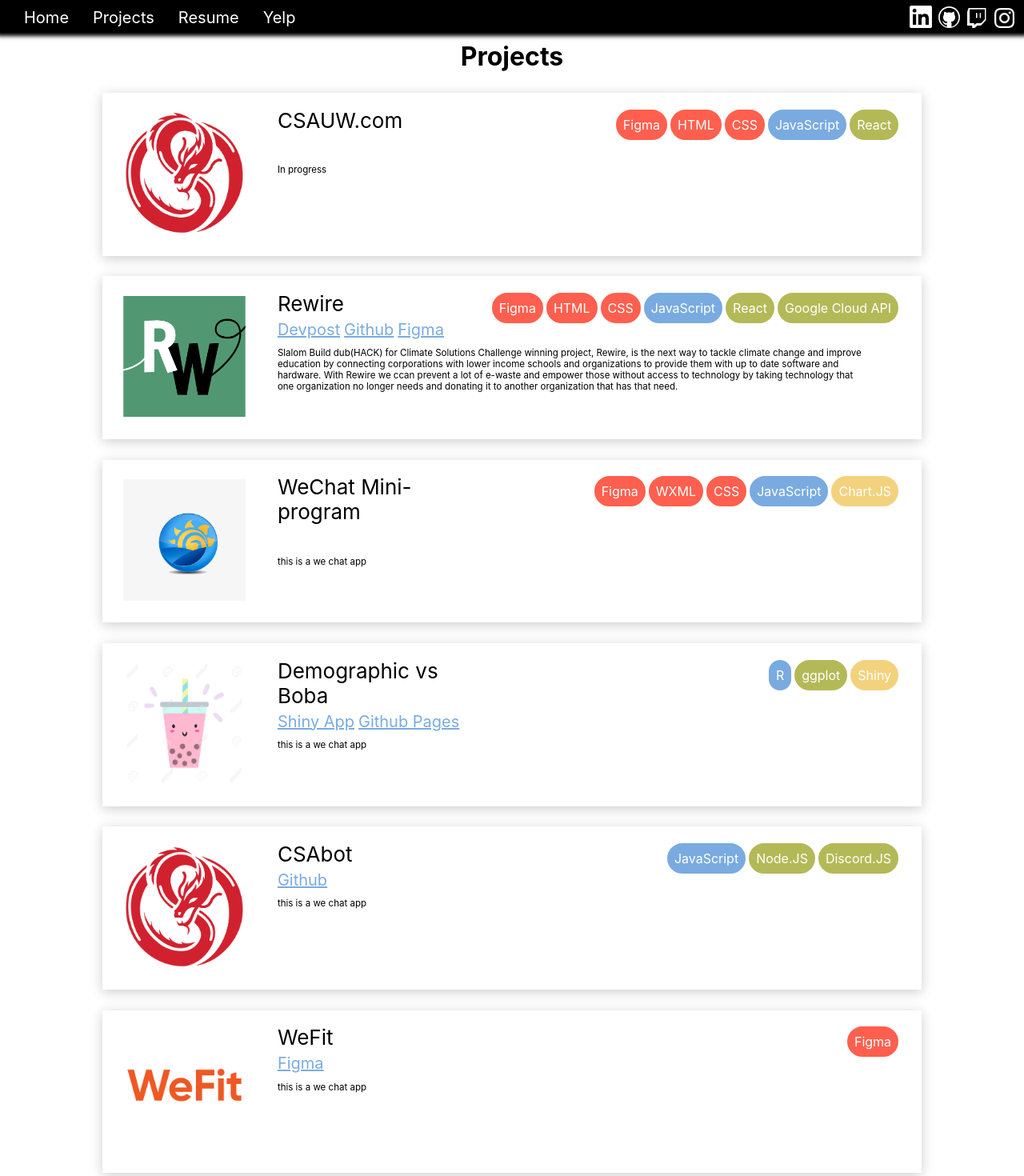
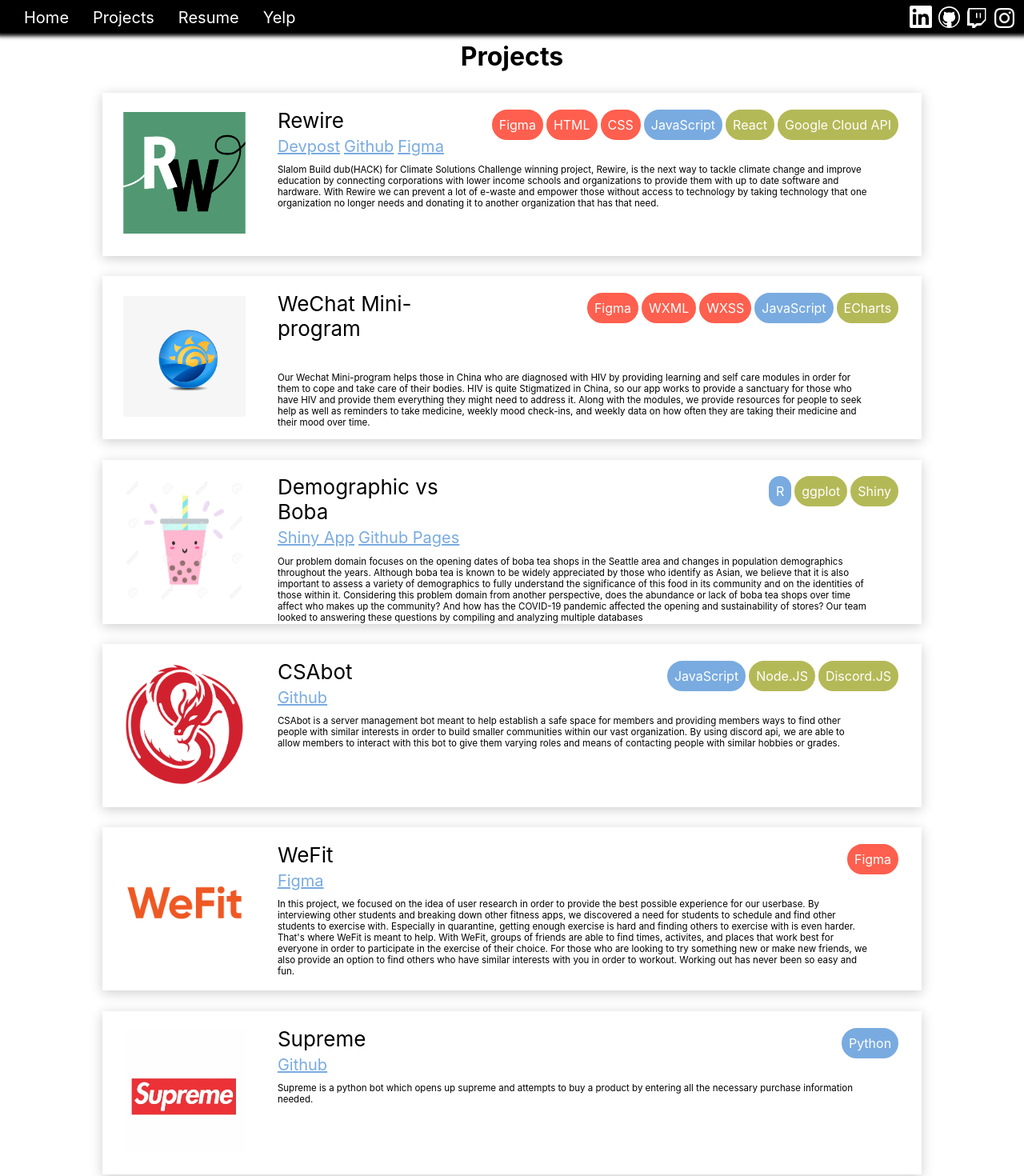
Before and after one commit to garrettleung/react-site, a React (Create React App) app: page /Projects in a window 1280 px wide. Shown: the top 1470 px of the page at 80% size. Built offline with nearby package versions, Linux system fonts and the light colour scheme.

Commit message:
finish home and projects

```diff
--- a/src/components/Home.jsx
+++ b/src/components/Home.jsx
@@ -21,13 +21,23 @@
           </div>
           <div class = "white-background">
             <div class = "about-me">
-            I'm a student at the University of Washington majoring in electrical and computer engineering where I can collaborate and innovate to tackle society's problems.
+              <div class = "about-me-title">
+                Garrett Leung
+              </div>
+            It's nice to meet you! I am a Electrical and Computer Engineer at the University of Washington. I am passionate about creating products that bring people together.
             <br></br>
             <br></br>
-            On my free time, I like to stream video games on twitch, play ultimate frisbee, volleyball, basketball, badminton, and basically any other sport. I am also starting to work towards Yelp Elite so feel free to join me on my journey to experience food around Seattle by checking out my reviews and sending me food recommendations.
+            While electrical engineering is my focus at school, I find a lot of joy in prototyping and designing accessible products to tackle modern issues.
             <br></br>
             <br></br>
-            I am open to internships so take a look at my projects, check out out my resume, and contact me above for any opportunities.
+            Lately I have been focusing on front-end development for my projects such as our Dubhacks award winning product, Rewire, which is used to connect corporations with lower income schools in order to supply them up to date software and hardware. I've been working a lot with Figma, JavaScript, and React in order to make my projects clean and intuitive.
+            <br></br>
+            <br></br>
+            On my free time, I like to stream video games with my friends on Twich,
+             coach my highschool frisbee team, play on UW's club Frisbee team, and basically play any other sport (besides soccer because my body can says no to soccer). I am also a major foody so check out my yelp for recommendations. I will try my best to push out the dozens of reviews in my drafts.
+            <br></br>
+            <br></br>
+            I am open to internships so feel free to take a look at my projects, check out out my resume, and contact me above for any opportunities.
             </div>
           </div>
         </div>
--- a/src/components/Projects.jsx
+++ b/src/components/Projects.jsx
@@ -5,6 +5,7 @@
 import bobalogo from './pictures/boba.jpeg'
 import wefitlogo from './pictures/WeFit.png'
 import foodcyclelogo from './pictures/foodcycle.png'
+import supremelogo from './pictures/supreme.jpg'
 var tagDict = new Object();
 var tagKeys = [];
 
@@ -30,9 +31,9 @@
     const codingItems = []
     const toolsItems = []
     const otherItems = []
-    const design = ["Figma", "CSS", "HTML", "XML", "WXML"];
+    const design = ["Figma", "CSS", "HTML", "XML", "WXML", "WXSS"];
     const coding = ["Python", "Java", "JavaScript", "R"];
-    const tools = ["React", "Google Cloud API", "ggplot", "rthingy", 'Node.JS', 'Discord.JS', 'SHINY'];
+    const tools = ["React", "Google Cloud API", "ggplot", "rthingy", 'Node.JS', 'Discord.JS', 'Shiny', 'ECharts'];
     for (let i = 0; i < tagList.length; i++) {
       if  (design.includes(tagList[i])) {
         designItems.push(<div id="design-tag" key={i}>{tagList[i]}</div>)
@@ -145,15 +146,12 @@
 }
 
 function Projects() {
-  let CSAsite_tags = ['Figma', 'HTML', 'CSS', 'JavaScript', 'React']
-  let CSAsite_links = []
-  let CSAsite_names = []
   let rewire_tags = ['Figma', 'HTML', 'CSS', "JavaScript", "React", "Google Cloud API"]
   let rewire_links = ['https://devpost.com/software/rewired?ref_content=user-portfolio&ref_feature=in_progress', "https://github.com/jacobcz64/rewired", 'https://www.figma.com/file/Ki0awTssYrrGAKT38JEKnd/rewired?node-id=0%3A1']
   let rewire_names = ['Devpost', "Github", 'Figma']
-  let wechat_tags = ['Figma', 'WXML', 'CSS', "JavaScript", 'Chart.JS']
-  let wechat_links = ['']
-  let wechat_names = ['']
+  let wechat_tags = ['Figma', 'WXML', 'WXSS', "JavaScript", 'ECharts']
+  let wechat_links = ['https://github.com/jara1998/wechat-Mini-Program']
+  let wechat_names = ['Github']
   let CSAbot_tags = ['JavaScript', 'Node.JS', 'Discord.JS']
   let CSAbot_links = ['https://github.com/garrettleung/CSABot_Public']
   let CSAbot_names = ['Github']
@@ -166,6 +164,9 @@
   let foodcycle_tags = ['Figma']
   let foodcycle_links = ['https://www.figma.com/file/r2Mt7K1oRGKyTkc5BsXBjK/Food-Cycle?node-id=0%3A1']
   let foodcycle_names = ['Figma']
+  let supreme_tags = ['Python']
+  let supreme_links = ['https://github.com/garrettleung/supreme']
+  let supreme_names = ['Github']
   let Null = []
 
   return (
@@ -175,18 +176,9 @@
           <div class="col-lg-5">
             <h1 class="title">Projects</h1>
             <Project
-              title = "CSAUW.com"
-              tags = {CSAsite_tags}
-              description = "In progress"
-              pic = {CSAlogo}
-              date = "2021"
-              links = {CSAsite_links}
-              links_name = {CSAsite_names}
-            />
-            <Project
               title = "Rewire"
               tags = {rewire_tags}
-              description = "Slalom Build dub(HACK) for Climate Solutions Challenge winning project, Rewire, is the next way to tackle climate change and improve education by connecting corporations with lower income schools and organizations to provide them with up to date software and hardware. With Rewire we ccan prevent a lot of e-waste and empower those without access to technology by taking technology that one organization no longer needs and donating it to another organization that has that need."
+              description = "Slalom Build dub(HACK) for Climate Solutions Challenge winning project, Rewire, is the next way to tackle climate change and improve education by connecting corporations with lower income schools and organizations to provide them with up to date software and hardware. With Rewire we can prevent a lot of e-waste and empower those without access to technology by taking technology that one organization no longer needs and donating it to another organization that has that need."
               pic = {rewiredlogo}
               date = "2021"
               links = {rewire_links}
@@ -195,7 +187,7 @@
              <Project
               title = "WeChat Mini-program"
               tags = {wechat_tags}
-              description = "this is a we chat app"
+              description = "Our Wechat Mini-program helps those in China who are diagnosed with HIV by providing learning and self care modules in order for them to cope and take care of their bodies. HIV is quite Stigmatized in China, so our app works to provide a sanctuary for those who have HIV and provide them everything they might need to address it. Along with the modules, we provide resources for people to seek help as well as reminders to take medicine, weekly mood check-ins, and weekly data on how often they are taking their medicine and their mood over time."
               pic = {wechatapplogo}
               date = "2021"
               links = {Null}
@@ -204,7 +196,7 @@
             <Project
               title = "Demographic vs Boba"
               tags = {bobadem_tags}
-              description = "this is a we chat app"
+              description = "Our problem domain focuses on the opening dates of boba tea shops in the Seattle area and changes in population demographics throughout the years. Although boba tea is known to be widely appreciated by those who identify as Asian, we believe that it is also important to assess a variety of demographics to fully understand the significance of this food in its community and on the identities of those within it. Considering this problem domain from another perspective, does the abundance or lack of boba tea shops over time affect who makes up the community? And how has the COVID-19 pandemic affected the opening and sustainability of stores? Our team looked to answering these questions by compiling and analyzing multiple databases"
               pic = {bobalogo}
               date = "2021"
               links = {bobadem_links}
@@ -213,7 +205,7 @@
             <Project
               title = "CSAbot"
               tags = {CSAbot_tags}
-              description = "this is a we chat app"
+              description = "CSAbot is a server management bot meant to help establish a safe space for members and providing members ways to find other people with similar interests in order to build smaller communities within our vast organization. By using discord api, we are able to allow members to interact with this bot to give them varying roles and means of contacting people with similar hobbies or grades."
               pic = {CSAlogo}
               date = "2021"
               links = {CSAbot_links}
@@ -222,16 +214,25 @@
             <Project
               title = "WeFit"
               tags = {wefit_tags}
-              description = "this is a we chat app"
+              description = "In this project, we focused on the idea of user research in order to provide the best possible experience for our userbase. By interviewing other students and breaking down other fitness apps, we discovered a need for students to schedule and find other students to exercise with. Especially in quarantine, getting enough exercise is hard and finding others to exercise with is even harder. That's where WeFit is meant to help. With WeFit, groups of friends are able to find times, activites, and places that work best for everyone in order to participate in the exercise of their choice. For those who are looking to try something new or make new friends, we also provide an option to find others who have similar interests with you in order to workout. Working out has never been so easy and fun."
               pic = {wefitlogo}
               date = "2021"
               links = {wefit_links}
               links_name = {wefit_names}
             />
             <Project
+              title = "Supreme"
+              tags = {supreme_tags}
+              description = "Supreme is a python bot which opens up supreme and attempts to buy a product by entering all the necessary purchase information needed."
+              pic = {supremelogo}
+              date = "2021"
+              links = {supreme_links}
+              links_name = {supreme_names}
+            />
+            <Project
               title = "Food Cycle"
               tags = {wefit_tags}
-              description = "this is a we chat app"
+              description = "Food Cycle is a platform for restaurant owners to connect with nearby food banks or farms in order to reduce carbon emissions and provide organizations with cheaper food and supply. A majority of carbon emissions are caused by food waste as many restaurants have leftover food or supply that they can't use. In order to reduce these and provide them with tax benefits, we have farmers and food banks step in to take the supply and put it to use elsewhere. Each group has their own way of benefiting whether its less cost or more people fed. Food cycle makes saving the world as easy as passing the plate."
               pic = {foodcyclelogo}
               date = "2021"
               links = {foodcycle_links}
--- a/src/index.css
+++ b/src/index.css
@@ -56,6 +56,7 @@
   width: 80%;
   margin-left: 10%;
   margin-top: 2%;
+  margin-bottom: 20px;
 }
 
 .upper-project {
@@ -325,14 +326,20 @@
 
 .about-me {
   margin-top: 100vh;
-  padding-top: 5%;
+  padding-top: 3%;
   padding-bottom: 5%;
-  margin-left: 15%;
-  width: 70%;
+  margin-left: 20%;
+  width: 60%;
   color: black;
   font-size: 18px;
+  text-align: left;
+  z-index: 4;
+}
 
-  z-index: 4;
+.about-me-title {
+  text-align: left;
+  font-size: 50px;
+  padding-bottom: 3%;
 }
 
 #me {
```
Also changed, not shown: src/components/pictures/supreme.jpg (added).
